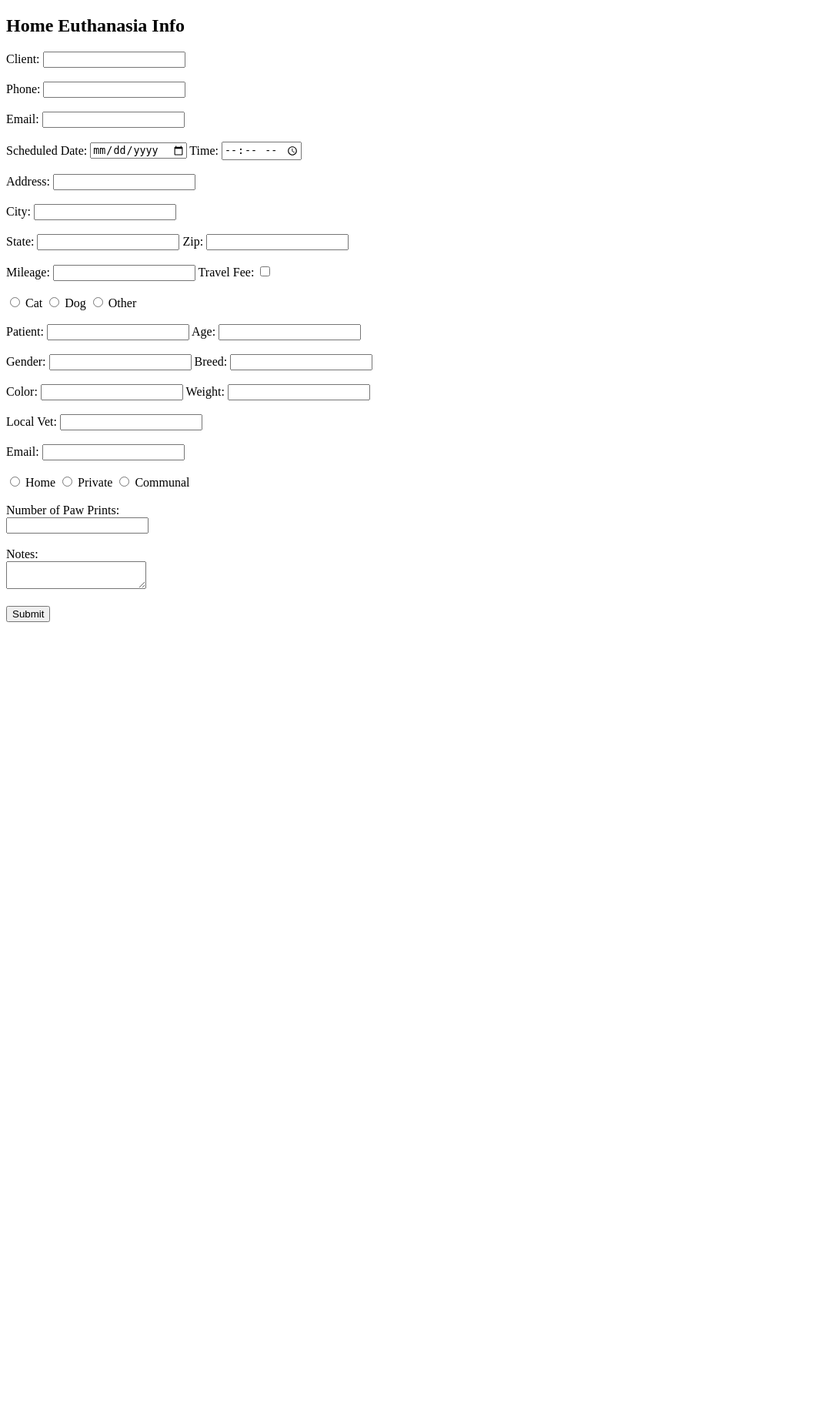
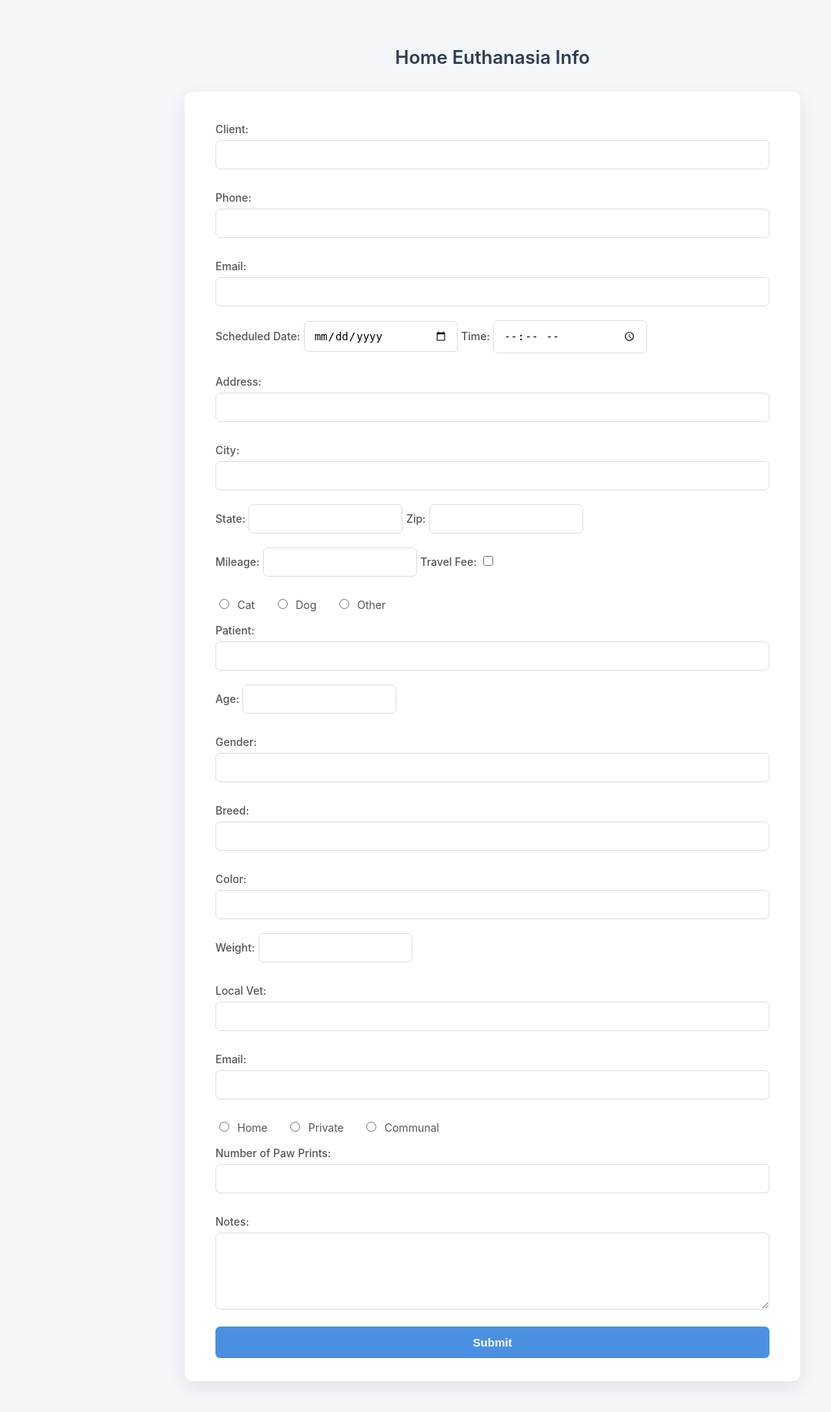
Before and after one commit to pwfreedm/TWMA, a Flask app: page /form in a window 1280 px wide. Shown: the whole page at 77% size, without its empty margins (0-1080 px from the left). Before the commit the page ends 808 px from the top, so only its background shows below. Run offline with Flask 3, Linux system fonts and the light colour scheme.

Commit message:
some formatting Thank you ChatGPT. I really hate doing styling, and this is better than I would've done in hours.

```diff
--- /dev/null
+++ b/static/form.css
@@ -0,0 +1,126 @@
+/* Reset & base styles */
+* {
+    box-sizing: border-box;
+}
+
+body {
+    font-family: -apple-system, BlinkMacSystemFont, "Segoe UI", Roboto, Oxygen,
+        Ubuntu, Cantarell, "Open Sans", "Helvetica Neue", sans-serif;
+    background-color: #f4f6f9;
+    margin: 0;
+    padding: 40px 20px;
+    color: #333;
+}
+
+/* Form container */
+form {
+    max-width: 800px;
+    margin: 0 auto;
+    background: #ffffff;
+    padding: 30px 40px;
+    border-radius: 10px;
+    box-shadow: 0 8px 25px rgba(0, 0, 0, 0.08);
+}
+
+/* Title */
+h2 {
+    text-align: center;
+    margin-bottom: 30px;
+    font-weight: 600;
+    color: #2c3e50;
+}
+
+/* Labels */
+label {
+    display: inline-block;
+    margin-bottom: 6px;
+    font-weight: 500;
+    font-size: 14px;
+    color: #555;
+}
+
+/* Text inputs, numbers, email, tel, date, time, textarea */
+input[type="text"],
+input[type="email"],
+input[type="tel"],
+input[type="number"],
+input[type="date"],
+input[type="time"],
+textarea {
+    width: 100%;
+    padding: 10px 12px;
+    margin-bottom: 18px;
+    border: 1px solid #dcdfe6;
+    border-radius: 6px;
+    font-size: 14px;
+    transition: border 0.2s ease, box-shadow 0.2s ease;
+}
+
+/* Focus effect */
+input:focus,
+textarea:focus {
+    outline: none;
+    border-color: #4a90e2;
+    box-shadow: 0 0 0 2px rgba(74, 144, 226, 0.15);
+}
+
+/* Textarea */
+textarea {
+    min-height: 100px;
+    resize: vertical;
+}
+
+/* Radio & checkbox spacing */
+input[type="radio"],
+input[type="checkbox"] {
+    margin-right: 6px;
+}
+
+input[type="radio"] + label,
+input[type="checkbox"] + label {
+    margin-right: 20px;
+    font-weight: 400;
+}
+
+/* Inline field pairs (like State/Zip, Date/Time etc.) */
+input[type="date"],
+input[type="time"],
+input[name="state"],
+input[name="zip"],
+input[name="mileage"],
+input[name="age"],
+input[name="weight"] {
+    max-width: 200px;
+}
+
+/* Button */
+button {
+    display: block;
+    width: 100%;
+    padding: 12px;
+    background-color: #4a90e2;
+    color: #ffffff;
+    font-size: 15px;
+    font-weight: 600;
+    border: none;
+    border-radius: 6px;
+    cursor: pointer;
+    transition: background-color 0.2s ease, transform 0.1s ease;
+}
+
+button:hover {
+    background-color: #3b7dc4;
+}
+
+button:active {
+    transform: scale(0.98);
+}
+
+/* Better spacing between logical sections */
+br + br {
+    display: none;
+}
+
+form > label {
+    margin-top: 10px;
+}
--- a/templates/home_info.html
+++ b/templates/home_info.html
@@ -2,6 +2,7 @@
 <html>
 <head>
     <title>Form Page</title>
+    <link rel="stylesheet" href="{{ url_for('static', filename='form.css') }}">
 </head>
 <body>
     <h2>Home Euthanasia Info</h2>
```
Also changed, not shown: 1 other file.
